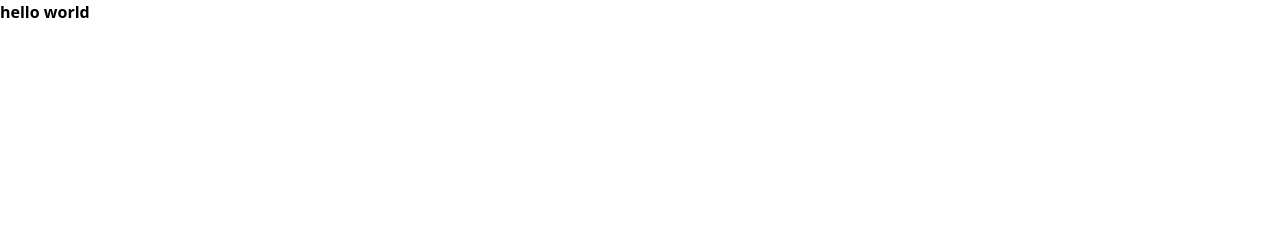
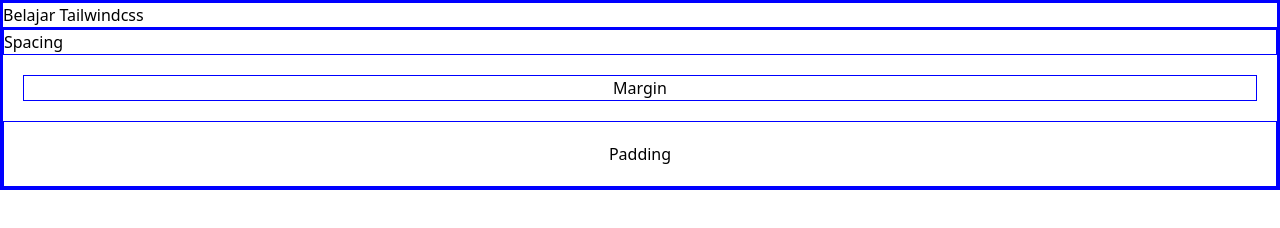
Before and after one commit to galihjuansaputra/belajar-tailwind, a website: page index.html in a window 1280 px wide. Drawn offline with Linux system fonts and the light colour scheme.

Commit message:
membuat projek

```diff
--- a/index.html
+++ b/index.html
@@ -4,10 +4,21 @@
     <meta charset="UTF-8">
     <meta http-equiv="X-UA-Compatible" content="IE=edge">
     <meta name="viewport" content="width=device-width, initial-scale=1.0">
-    <title>Document</title>
-    <link rel="stylesheet" href="dist/output.css">
+    <link rel="stylesheet" href="style.css">
+    <title>Belajar Tailwindcss</title>
+    <style>*{border: 1px solid blue}</style>
 </head>
 <body>
-    <h1 class="font-bold ">hello world</h1>
+
+    <h1>Belajar Tailwindcss</h1>
+
+    <section>
+        <h2>Spacing</h2>
+        <div class="m-5 text-center">Margin</div>
+        <div class="p-5 text-center">Padding</div>
+    </section>
+
+
+
 </body>
 </html>
--- a/tailwind.config.js
+++ b/tailwind.config.js
@@ -1,5 +1,5 @@
 module.exports = {
-  content: ['index.html'],
+  content: ['./index.html'],
   theme: {
     extend: {},
   },
```
Also changed, not shown: package.json (+9 -1 lines), style.css, tailwind.css (renamed from src/input.css), 1 other file.
